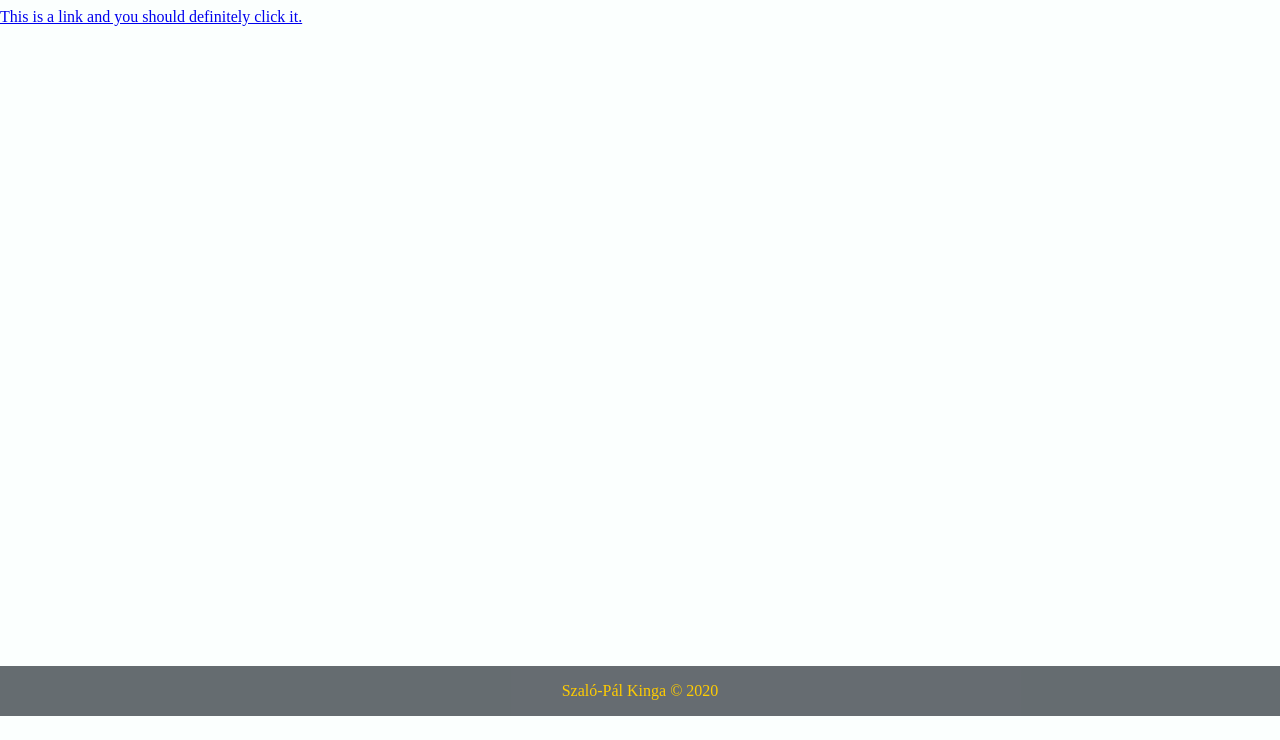
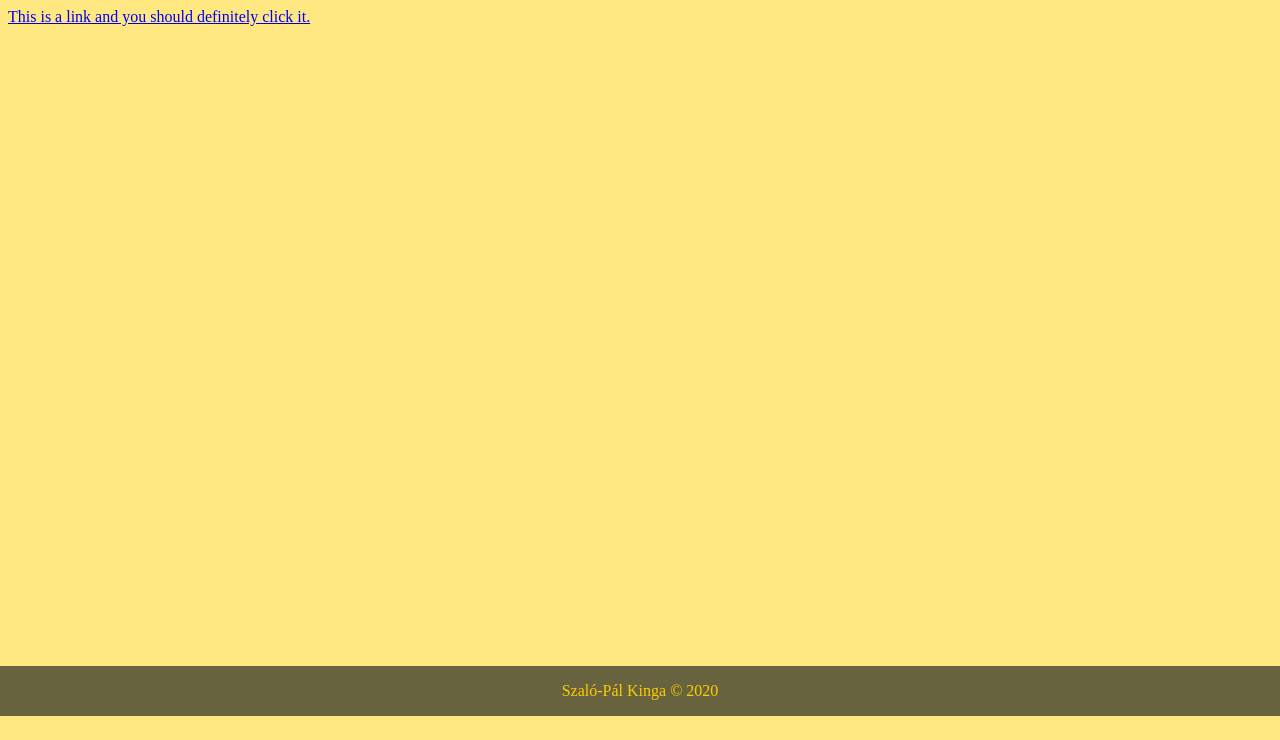
Before and after one commit to szalopalk/szalopalk.github.io, a plain HTML site: page index.html in a window 1280 px wide. Shown: the part 84-824 px from the top of the page. After the commit the page ends 800 px from the top, so only its background shows below. Drawn offline with Linux system fonts and the light colour scheme.

Commit message:
Update css.css

```diff
--- a/css.css
+++ b/css.css
@@ -1,11 +1,5 @@
 body {
-    background-color: #fbfffe;
-    background-size: cover;
-    background-repeat: repeat-y;
-
-    height: 100vh;
-    padding:0;
-    margin:0;
+    background-color: #FFE882;
 }
 
 /*
```
